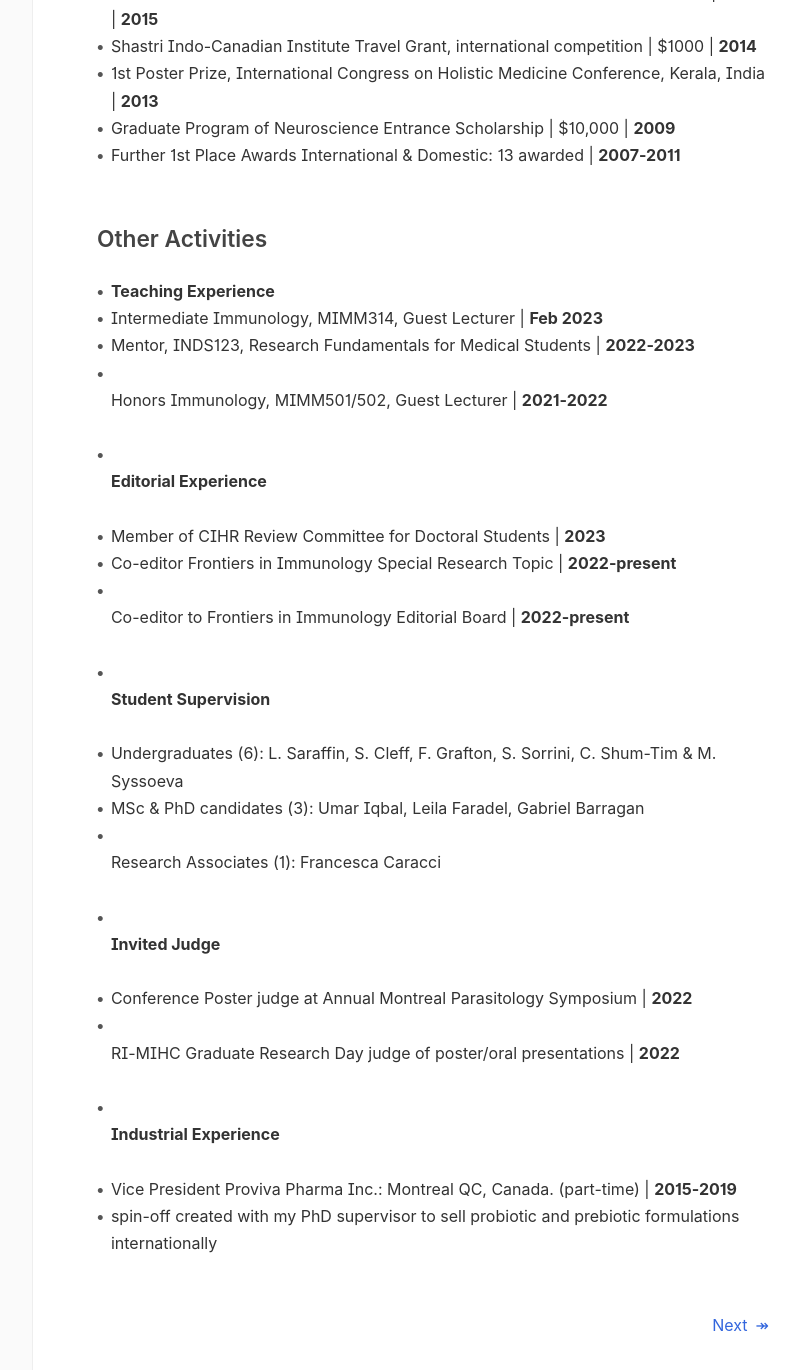
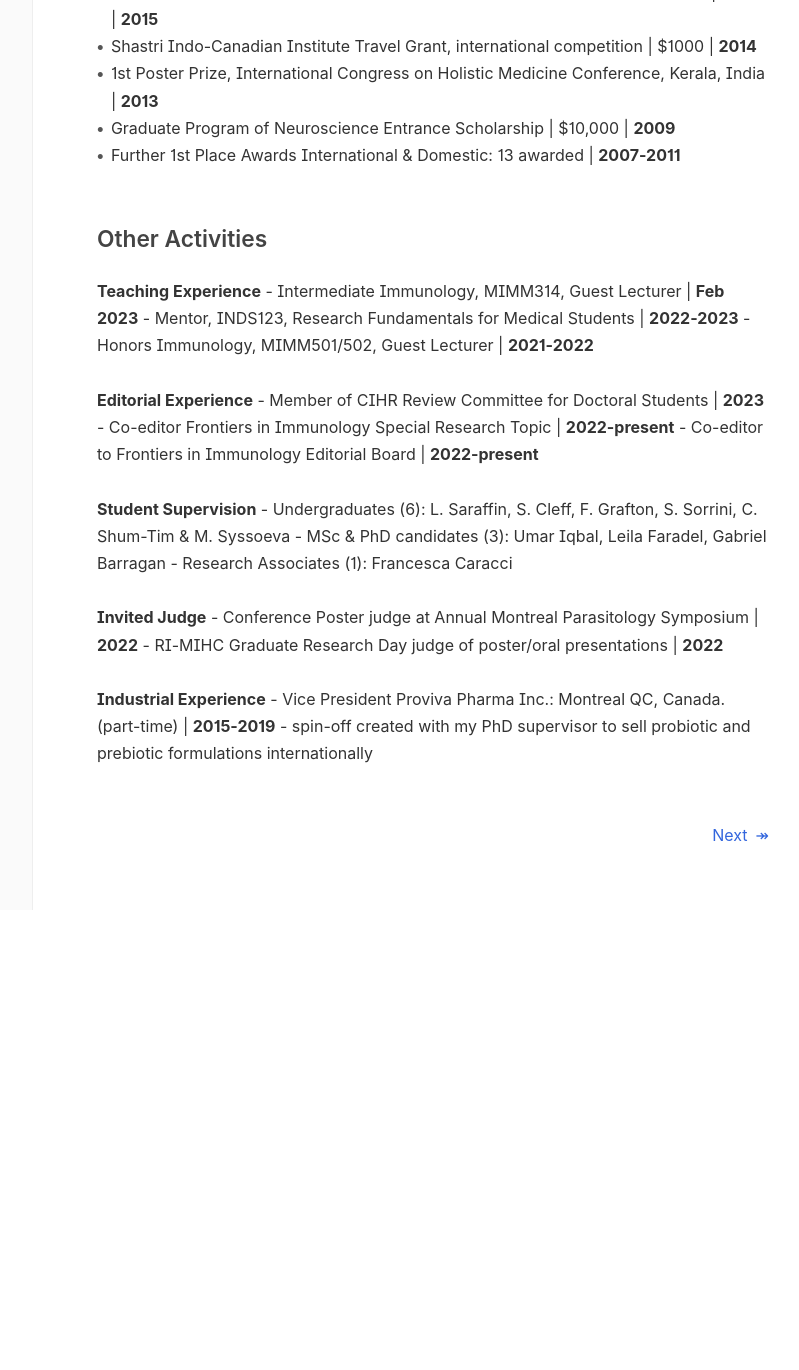
Before and after one commit to suswes/suswes.github.io, an MkDocs documentation site: the page built from docs/index.md, in a window 1280 px wide and 1400 px high, scrolled down 3240 px. Shown: the top 1370 px of the window, without its empty margins (335-1134 px from the left). Built offline with MkDocs 1.6.1, drawn with Linux system fonts in a browser that asks for light colours; some web fonts are replaced; after the commit the page ends 4150 px from its top, so only the background shows below that.

```diff
--- a/docs/index.md
+++ b/docs/index.md
@@ -98,25 +98,25 @@ I am a research scientist excited about anything and everything happening in our
 
 
 ## Other Activities
- - **Teaching Experience**
+**Teaching Experience**
    - Intermediate Immunology, MIMM314, Guest Lecturer | **Feb 2023**
    - Mentor, INDS123, Research Fundamentals for Medical Students | **2022-2023**
    - Honors Immunology, MIMM501/502, Guest Lecturer | **2021-2022**
 
- - **Editorial Experience**
+**Editorial Experience**
    - Member of CIHR Review Committee for Doctoral Students | **2023**
    - Co-editor Frontiers in Immunology Special Research Topic | **2022-present**
    - Co-editor to Frontiers in Immunology Editorial Board | **2022-present**
 
- - **Student Supervision**
+**Student Supervision**
    - Undergraduates (6): L. Saraffin, S. Cleff, F. Grafton, S. Sorrini, C. Shum-Tim & M. Syssoeva
    - MSc & PhD candidates (3): Umar Iqbal, Leila Faradel, Gabriel Barragan
    - Research Associates (1): Francesca Caracci
 
- - **Invited Judge**
+**Invited Judge**
    - Conference Poster judge at Annual Montreal Parasitology Symposium | **2022**
    - RI-MIHC Graduate Research Day judge of poster/oral presentations | **2022**
 
- - **Industrial Experience**
+**Industrial Experience**
    - Vice President Proviva Pharma Inc.: Montreal QC, Canada. (part-time) | **2015-2019**
    - spin-off created with my PhD supervisor to sell probiotic and prebiotic formulations internationally
```
